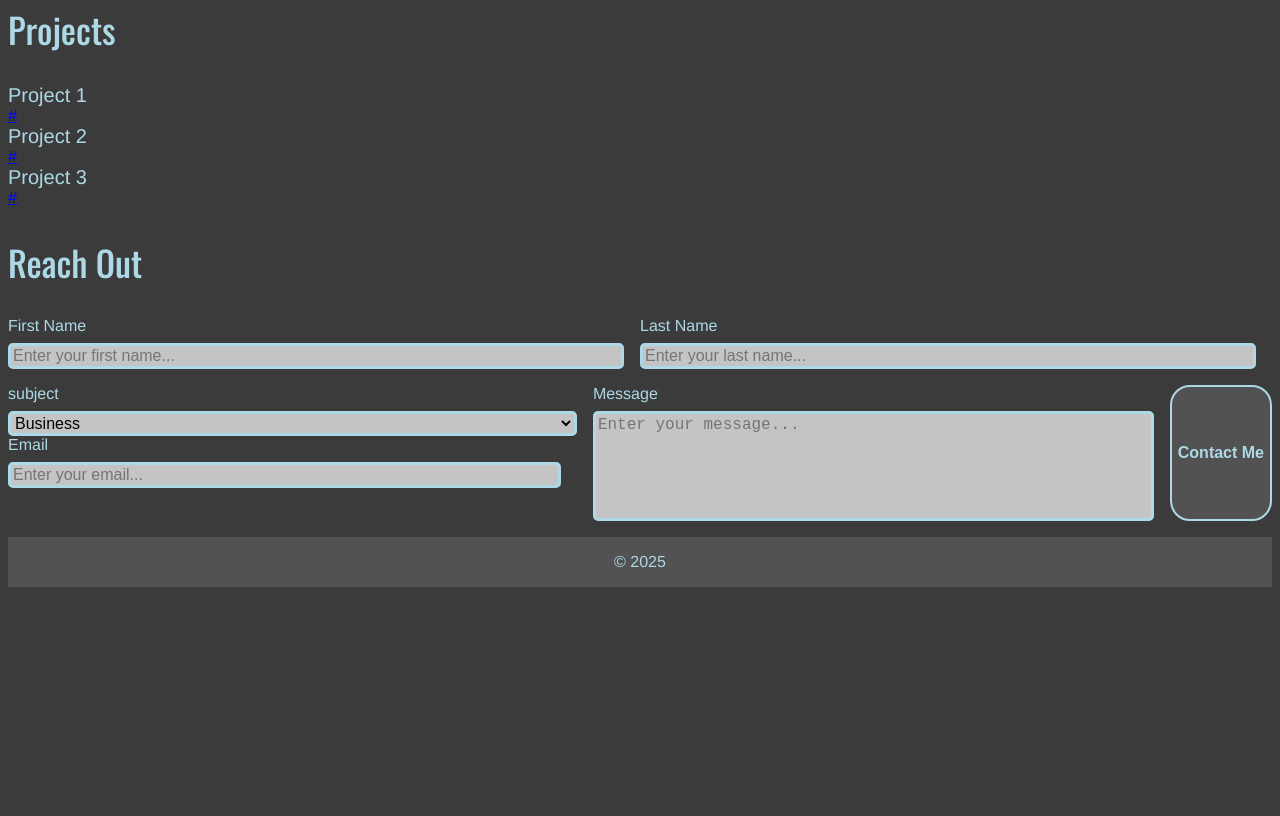
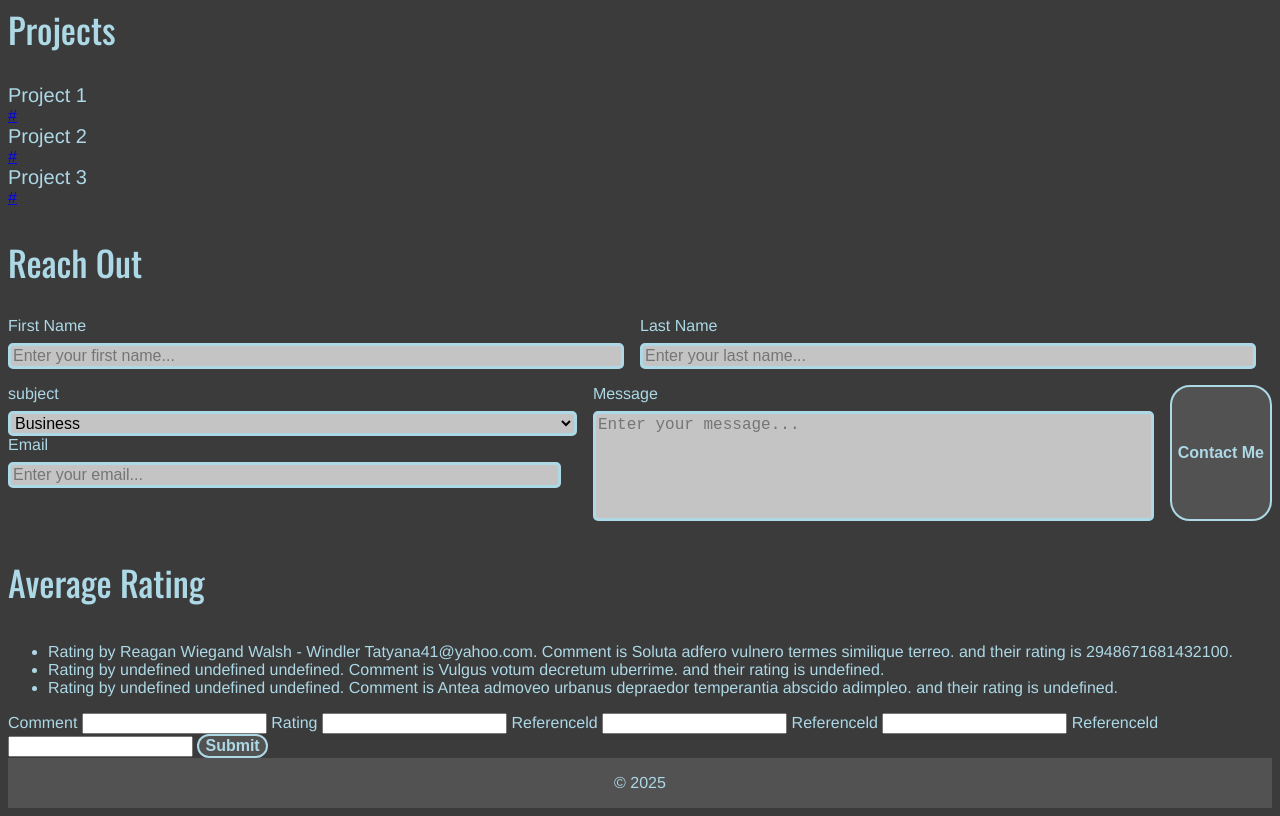
Before and after one commit to Carter133/Personal-Portfolio, a website built with Vite: page index.html in a window 1280 px wide. Shown: the part 761-1577 px from the top of the page. Before the commit the page ends 1356 px from the top, so only its background shows below. Built offline with nearby package versions, Linux system fonts and the light colour scheme.

Commit message:
dom start

```diff
--- a/index.html
+++ b/index.html
@@ -5,7 +5,7 @@
 <head>
     <script src="https://kit.fontawesome.com/e76daa22e6.js" crossorigin="anonymous"></script>
     <title>Carter Hamblin's Portfolio</title>
-    <script src="index.js" defer></script>
+    <script src="index.js" type="module" defer></script>
     <link rel="preconnect" href="https://fonts.googleapis.com">
     <link rel="preconnect" href="https://fonts.gstatic.com" crossorigin>
     <link
@@ -82,6 +82,23 @@
                     <button>Contact Me</button>
             </form>
         </section>
+        <section id="testimonial">
+            <h3>Average Rating</h3>
+            <ul id="testimonial-list"></ul>
+            <form>
+                <label for="comment">Comment</label>
+                <input type="text" name="comment">
+                <label for="rating">Rating</label>
+                <input type="number" name="rating">
+                <label for="name">Referenceld</label>
+                <input type="text" name="name">
+                <label for="coompany">Referenceld</label>
+                <input type="text" name="company">
+                <label for="email">Referenceld</label>
+                <input type="text" name="email">
+                <button>Submit</button>
+            </form>
+        </section>
     </main>
     <footer>
         <p>&copy; 2025</p>
--- a/index.js
+++ b/index.js
@@ -1,3 +1,4 @@
+import { faker } from "https://esm.sh/@faker-js/faker";
 const projectItems = [
   {
     title: "Project 1",
@@ -49,3 +50,117 @@ projectItems.forEach((projectItems) => {
 
   accordionDiv.appendChild(projectDiv);
 });
+
+class DatabaseObject {
+  toString() {
+    throw new Error("Not implemented");
+  }
+  create(testimonial) {
+    throw new Error("Not implemented");
+  }
+}
+
+class Testimonial extends DatabaseObject {
+  constructor(params) {
+    super();
+    const { comment, rating, name, company, email } = params;
+    this.name = name;
+    this.company = company;
+    this.email = email;
+    this.comment = comment;
+    this.rating = rating;
+  }
+
+  toString() {
+    return `Rating by ${this.name} ${this.company} ${this.email}. Comment is ${this.comment} and their rating is ${this.rating}.`;
+  }
+
+  static create(params) {
+    return new Testimonial(params);
+  }
+}
+
+class TestimonialDao {
+  static seeds = [
+    {
+      comment: faker.lorem.sentence(),
+      name: faker.person.fullName(),
+      email: faker.internet.email(),
+      rating: faker.number.int(),
+      company: faker.company.name(),
+    },
+    {
+      comment: faker.lorem.sentence(),
+    },
+    {
+      comment: faker.lorem.sentence(),
+    },
+  ];
+  getAll() {
+    throw new Error("Not implemented");
+  }
+}
+
+class SessionStorageTestimonialDao extends TestimonialDao {
+  constructor() {
+    super();
+    this.database = sessionStorage;
+  }
+
+  getAll() {
+    const testimonialInSessionStorage = this.database.getItem("testimonials");
+    const testimonialsData = testimonialInSessionStorage
+      ? JSON.parse(testimonialInSessionStorage)
+      : TestimonialDao.seeds;
+    console.log(testimonialsData);
+    return testimonialsData.map((testimonialData) => {
+      return Testimonial.create(testimonialData);
+    });
+  }
+  create(testimonial) {
+    const testimonials = this.getAll();
+    testimonials.push(testimonial);
+    this.database.setItem("testimonials", JSON.stringify(testimonials));
+  }
+}
+
+class CreateTestimonial {
+  constructor(testimonialDao) {
+    this.testimonialDao = testimonialDao;
+  }
+
+  createTestimonial(comment, rating, name, email, company) {
+    const testimonialData = {
+      comment,
+      rating,
+      name,
+      email,
+      company,
+    };
+    this.testimonialDao.create(testimonialData);
+  }
+}
+
+const testimonialDao = new SessionStorageTestimonialDao();
+const createTestimonial = new CreateTestimonial(testimonialDao);
+
+const testimonialList = document.getElementById("testimonial-list");
+const testimonials = testimonialDao.getAll();
+for (let i = 0; i < testimonials.length; i++) {
+  const testimonial = testimonials[i];
+  const testimonialLi = document.createElement("li");
+  testimonialLi.textContent = testimonial.toString();
+  testimonialList.appendChild(testimonialLi);
+}
+
+const createTestimonialForm = document.querySelector("#testimonial form");
+createTestimonialForm.addEventListener("submit", (event) => {
+  const formData = new FormData(event.target);
+  const comment = formData.get("comment");
+  const rating = formData.get("rating");
+  const name = formData.get("name");
+  const email = formData.get("email");
+  const company = formData.get("company");
+  console.log(comment);
+  createTestimonial.createTestimonial(comment, rating, name, email, company);
+});
```
Also changed, not shown: package.json (added, +8 -0 lines), 1 other file.
